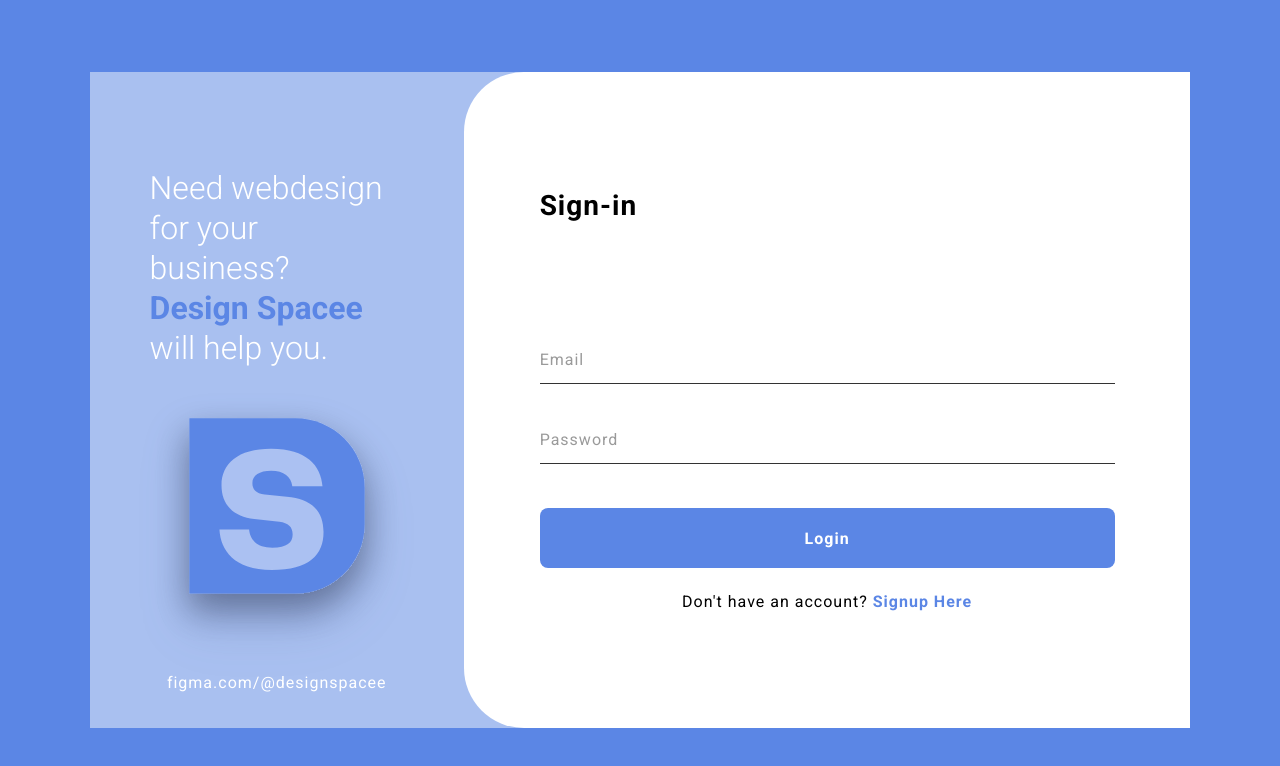
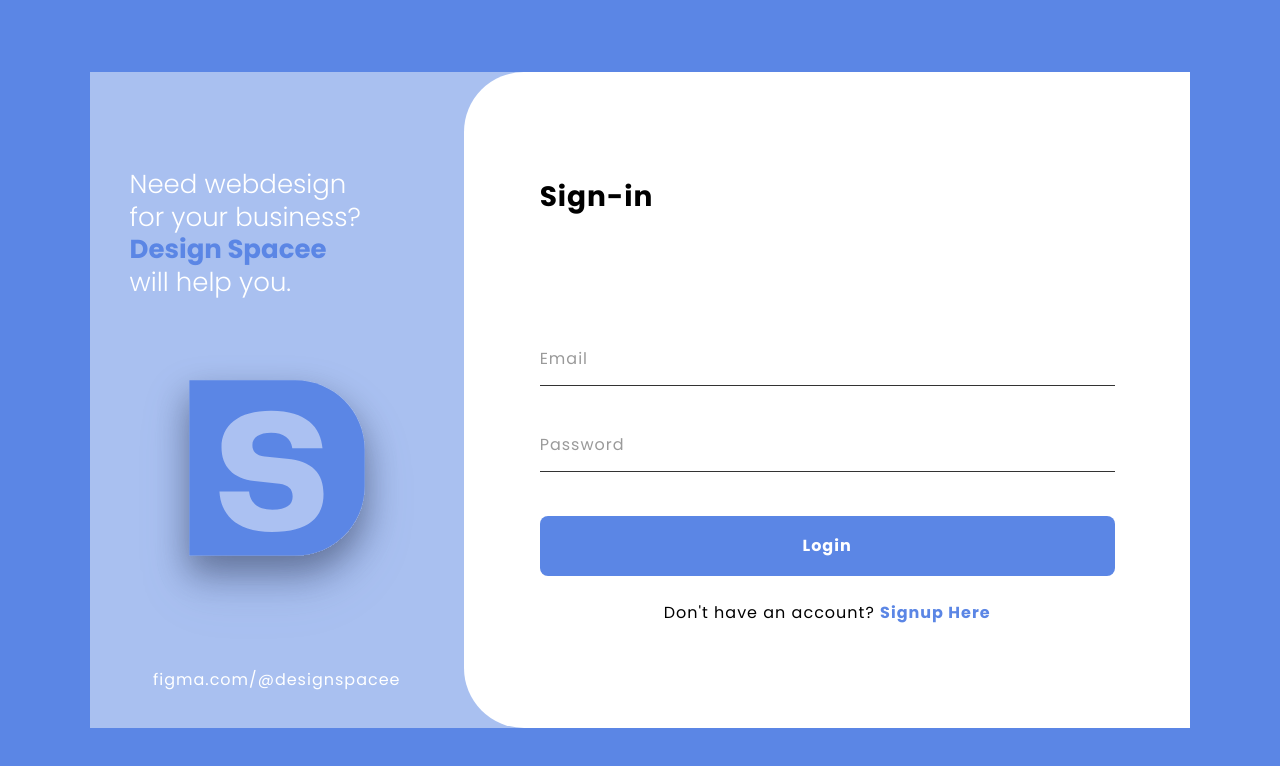
Before and after one commit to maynardvillar/APPDEV1, a React (Vite) app in the folder F_L04_ReactJsStylingFigmaConversion/: page / in a window 1280 px wide. Shown: the top 766 px of the page. Built offline with nearby package versions, Linux system fonts and the light colour scheme.

Commit message:
Update global font family and adjust text styling

```diff
--- a/F_L04_ReactJsStylingFigmaConversion/src/index.css
+++ b/F_L04_ReactJsStylingFigmaConversion/src/index.css
@@ -1,4 +1,4 @@
-@import url('https://fonts.googleapis.com/css2?family=Roboto:ital,wght@0,100..900;1,100..900&display=swap');
+@import url('https://fonts.googleapis.com/css2?family=Poppins:wght@300;400;500;700&display=swap');
 
 * {
   box-sizing: border-box;
@@ -7,7 +7,7 @@
 }
 
 body {
-  font-family: "Roboto", sans-serif;
+  font-family: "Poppins", sans-serif;
   font-size: 16px;
   color: #000;
   background: #5b86e5;
--- a/F_L04_ReactJsStylingFigmaConversion/src/pages/Login/Login.module.css
+++ b/F_L04_ReactJsStylingFigmaConversion/src/pages/Login/Login.module.css
@@ -10,7 +10,7 @@
 /* ---------- Left panel ---------- */
 .left {
     width: 34%;
-    padding: 12vh 60px 36px;
+    padding: 12vh 40px 36px;
     display: flex;
     flex-direction: column;
     align-items: center;
@@ -18,7 +18,7 @@
 
 .tagline {
     align-self: flex-start;
-    font-size: 32px;
+    font-size: 26px;
     font-weight: 300;
     line-height: 1.25;
     color: #fff;
```
